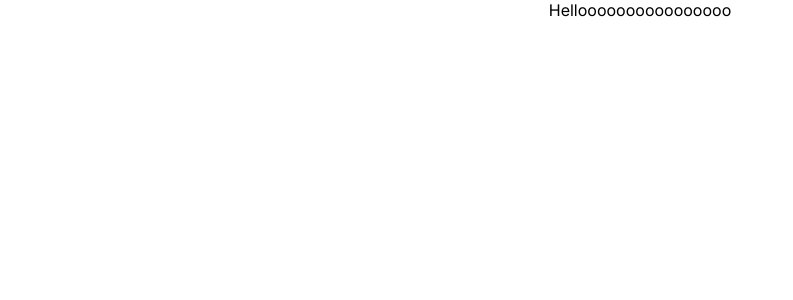
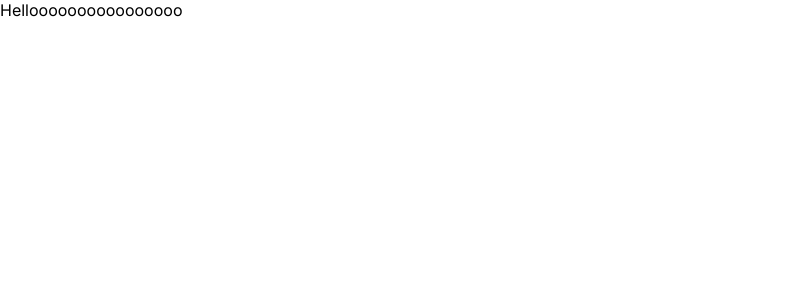
Before and after one commit to amt-abdulmanan-suleman/Travel-booking, a React (Create React App) app: page / in a window 1280 px wide. Shown: the top 300 px of the page, without its empty margins (0-793 px from the left). Built offline with nearby package versions, Linux system fonts and the light colour scheme.

Commit message:
app update

```diff
--- a/src/App.css
+++ /dev/null
@@ -1,3 +0,0 @@
-.App {
-  text-align: center;
-}
--- a/src/App.js
+++ b/src/App.js
@@ -1,7 +1,5 @@
-import "./App.css";
-
 function App() {
-  return <div className="App">Helloooooooooooooooo</div>;
+  return <div>Helloooooooooooooooo</div>;
 }
 
 export default App;
```
